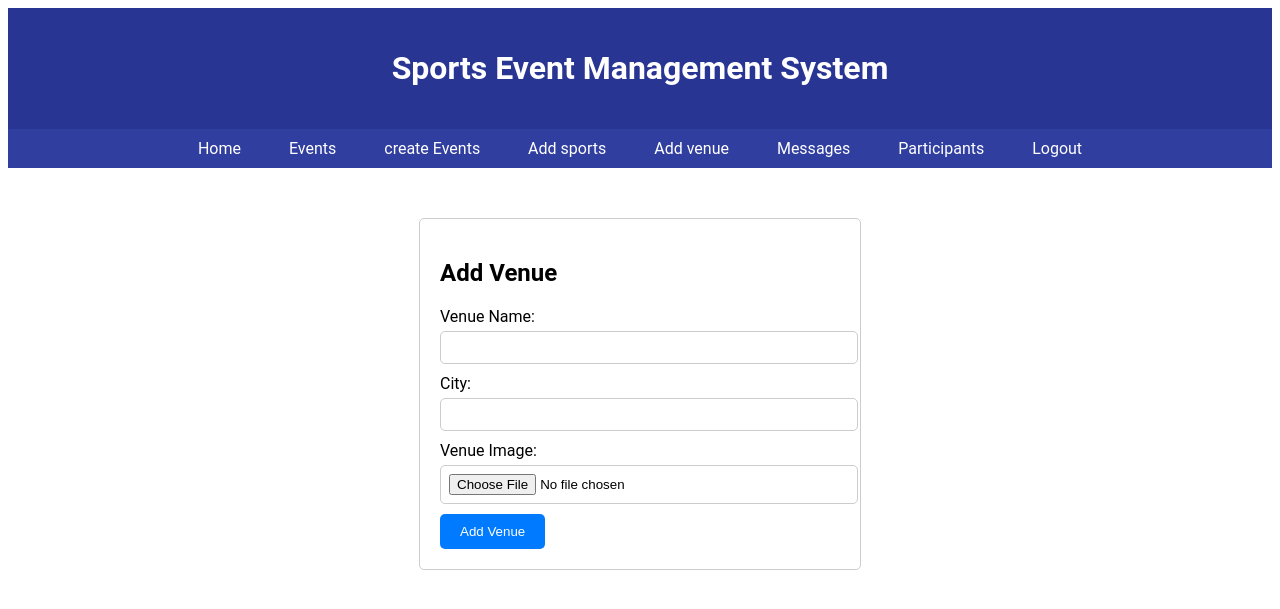
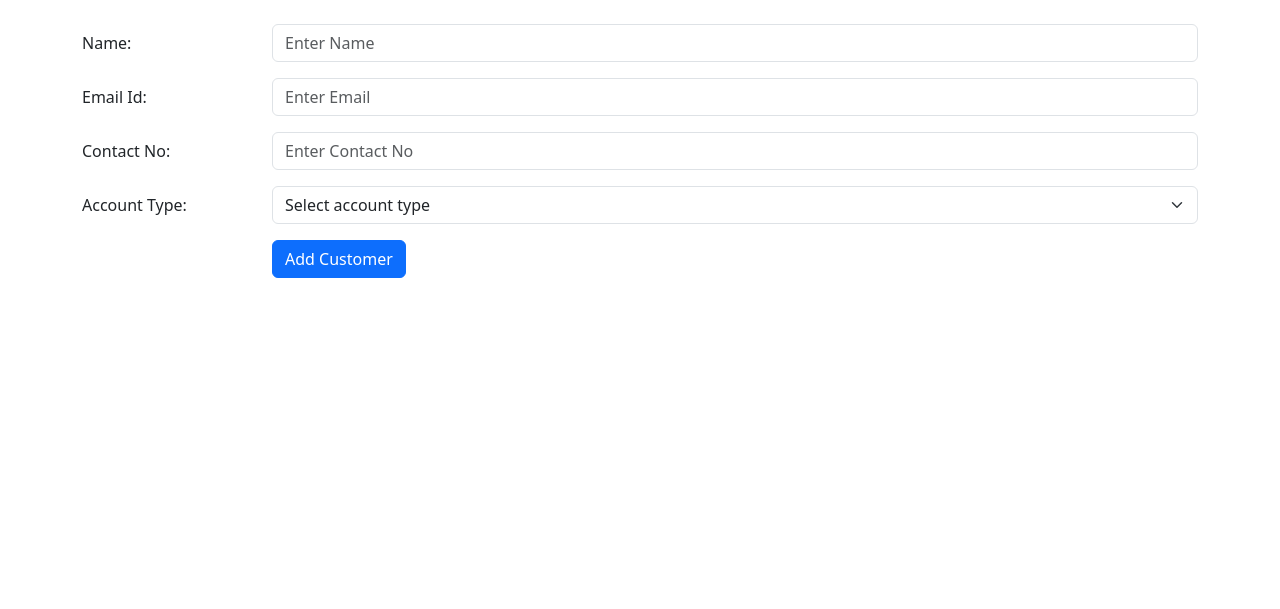
Before and after one commit to Yoganarasimha12/SportsEventManagement, a PHP site: page /venue.php in a window 1280 px wide. Shown: the top 609 px of the page. Run offline with PHP 8.4, Linux system fonts and the light colour scheme.

Commit message:
Update venue.php

```diff
--- a/venue.php
+++ b/venue.php
@@ -2,135 +2,128 @@
 <html lang="en">
 <head>
   <meta charset="UTF-8">
-    <meta name="viewport" content="width=device-width, initial-scale=1.0">
-    <title>Add Venue</title>
+  <meta name="viewport" content="width=device-width, initial-scale=1">
+  <title>Customer Form</title>
+  <link href="https://cdn.jsdelivr.net/npm/bootstrap@5.3.0/dist/css/bootstrap.min.css" rel="stylesheet">
+
   <style>
-        body{
-            font-family: 'Roboto', sans-serif;
+    body {
+      background-color: #fff;
     }
-        header {
-            background-color: #283593; /* Dark Blue */
-            color: #fff;
-            padding: 20px;
-            text-align: center;
+    .form-label {
+      font-weight: 500;
     }
-
-        nav {
-            background-color: #303f9f; /* Dark Blue */
-            color: #fff;
-            padding: 10px;
-            text-align: center;
-        }
-
-        nav a {
-            color: #fff;
-            text-decoration: none;
-            margin: 0 10px;
-            background-color: #303f9f; /* Dark Blue */
-            padding: 8px 12px;
-            border-radius: 5px;
-            transition: background-color 0.3s ease;
-        }
-
-        nav a:hover {
-            background-color: #283593; /* Slightly Darker Blue on hover */
-        }
-        .container {
-            max-width: 400px;
-            margin: 50px auto;
-            padding: 20px;
-            border: 1px solid #ccc;
-            border-radius: 5px;
-        }
-
-        label {
-            display: block;
-            margin-bottom: 5px;
-        }
-
-        input {
-            width: 100%;
-            padding: 8px;
-            margin-bottom: 10px;
-            border: 1px solid #ccc;
-            border-radius: 5px;
-        }
-
-        button {
-            padding: 10px 20px;
-            background-color: #007bff;
-            color: #fff;
-            border: none;
-            border-radius: 5px;
-            cursor: pointer;
-        }
-
-        button:hover {
-            background-color: #0056b3;
+    small {
+      font-size: 0.8rem;
     }
   </style>
 </head>
-<body>
-<header>
-        <h1>Sports Event Management System</h1>
-    </header>
+<body class="container mt-4">
 
-    <nav>
-        <a href="admin.php">Home</a>
-        <a href="events.php">Events</a>
-        <a href="createevent.php">create Events</a>
-        <a href="sports.php">Add sports</a>
-        <a href="venue.php">Add venue</a>
-        <a href="messages.php">Messages</a>
-        <a href="participants.php">Participants</a>
-        <a href="login.php?logout=true">Logout</a>
-    </nav>
-    <div class="container">
-        <h2>Add Venue</h2>
-        <form action="<?php echo $_SERVER['PHP_SELF']; ?>" method="post" enctype="multipart/form-data">
-            <label for="venue_name">Venue Name:</label>
-            <input type="text" id="venue_name" name="venue_name" required>
-
-            <label for="city">City:</label>
-            <input type="text" id="city" name="city" required>
-
-            <label for="image">Venue Image:</label>
-            <input type="file" id="image" name="image" accept="image/*" required>
-
-            <button type="submit" name="submit">Add Venue</button>
-        </form>
+  <form id="customerForm" class="w-100">
+    <!-- Name -->
+    <div class="row mb-3">
+      <label for="name" class="col-sm-2 col-form-label">Name:</label>
+      <div class="col-sm-10">
+        <input type="text" id="name" class="form-control" placeholder="Enter Name">
+        <small class="text-danger" id="nameError"></small>
+      </div>
     </div>
 
-    <?php
-    include 'config.php';
-    // Add venue to database
-    if (isset($_POST['submit'])) {
-        $venue_name = $_POST['venue_name'];
-        $city = $_POST['city'];
+    <!-- Email -->
+    <div class="row mb-3">
+      <label for="email" class="col-sm-2 col-form-label">Email Id:</label>
+      <div class="col-sm-10">
+        <input type="text" id="email" class="form-control" placeholder="Enter Email">
+        <small class="text-danger" id="emailError"></small>
+      </div>
+    </div>
 
-        // Upload image
-        $image_filename = $_FILES["image"]["name"];
-        $image_tmp = $_FILES["image"]["tmp_name"];
-        $image_path = "uploads/" . $image_filename; // Define image path
+    <!-- Contact -->
+    <div class="row mb-3">
+      <label for="contact" class="col-sm-2 col-form-label">Contact No:</label>
+      <div class="col-sm-10">
+        <input type="text" id="contact" class="form-control" placeholder="Enter Contact No">
+        <small class="text-danger" id="contactError"></small>
+      </div>
+    </div>
 
-        // Move uploaded file to destination directory
-        if (move_uploaded_file($image_tmp, $image_path)) {
-            // Insert venue details into database
-            $stmt = $conn->prepare("INSERT INTO venues (venue_name, city, image_path) VALUES (?, ?, ?)");
-            $stmt->bind_param("sss", $venue_name, $city, $image_path);
+    <!-- Account Type -->
+    <div class="row mb-3">
+      <label for="accountType" class="col-sm-2 col-form-label">Account Type:</label>
+      <div class="col-sm-10">
+        <select id="accountType" class="form-select">
+          <option value="">Select account type</option>
+          <option value="Savings">Savings</option>
+          <option value="Current">Current</option>
+        </select>
+        <small class="text-danger" id="accountTypeError"></small>
+      </div>
+    </div>
 
-            if ($stmt->execute()) {
-                echo "<p>Venue added successfully!</p>";
-            } else {
-                echo "<p>Error: " . $conn->error . "</p>";
-            }
-            $stmt->close();
-        } else {
-            echo "<p>Sorry, there was an error uploading your file.</p>";
-        }
+    <!-- Submit Button -->
+    <div class="row">
+      <div class="col-sm-2"></div>
+      <div class="col-sm-10">
+        <button type="submit" class="btn btn-primary">Add Customer</button>
+      </div>
+    </div>
+  </form>
+
+  <script>
+    document.getElementById("customerForm").addEventListener("submit", function(e) {
+      e.preventDefault();
+
+      // Get values
+      let name = document.getElementById("name").value.trim();
+      let email = document.getElementById("email").value.trim();
+      let contact = document.getElementById("contact").value.trim();
+      let accountType = document.getElementById("accountType").value;
+
+      // Error elements
+      let nameError = document.getElementById("nameError");
+      let emailError = document.getElementById("emailError");
+      let contactError = document.getElementById("contactError");
+      let accountTypeError = document.getElementById("accountTypeError");
+
+      // Reset errors
+      nameError.textContent = "";
+      emailError.textContent = "";
+      contactError.textContent = "";
+      accountTypeError.textContent = "";
+
+      let isValid = true;
+
+      // Validate Name
+      if (!/^[A-Za-z ]+$/.test(name)) {
+        nameError.textContent = "Please enter only alphabets";
+        isValid = false;
       }
 
-    $conn->close();
-    ?>
+      // Validate Email
+      if (!/^[^\s@]+@[^\s@]+\.[^\s@]+$/.test(email)) {
+        emailError.textContent = "Please enter a valid email";
+        isValid = false;
+      }
+
+      // Validate Contact
+      if (!/^[789]\d{9}$/.test(contact)) {
+        contactError.textContent = "Enter valid 10-digit number starting with 7, 8, or 9";
+        isValid = false;
+      }
+
+      // Validate Account Type
+      if (accountType === "") {
+        accountTypeError.textContent = "Please select an account type";
+        isValid = false;
+      }
+
+      // If valid → log or process
+      if (isValid) {
+        alert("Customer added: " + name);
+        document.getElementById("customerForm").reset();
+      }
+    });
+  </script>
 </body>
 </html>
```
Lines whose indentation alone changed are shown as unchanged.
